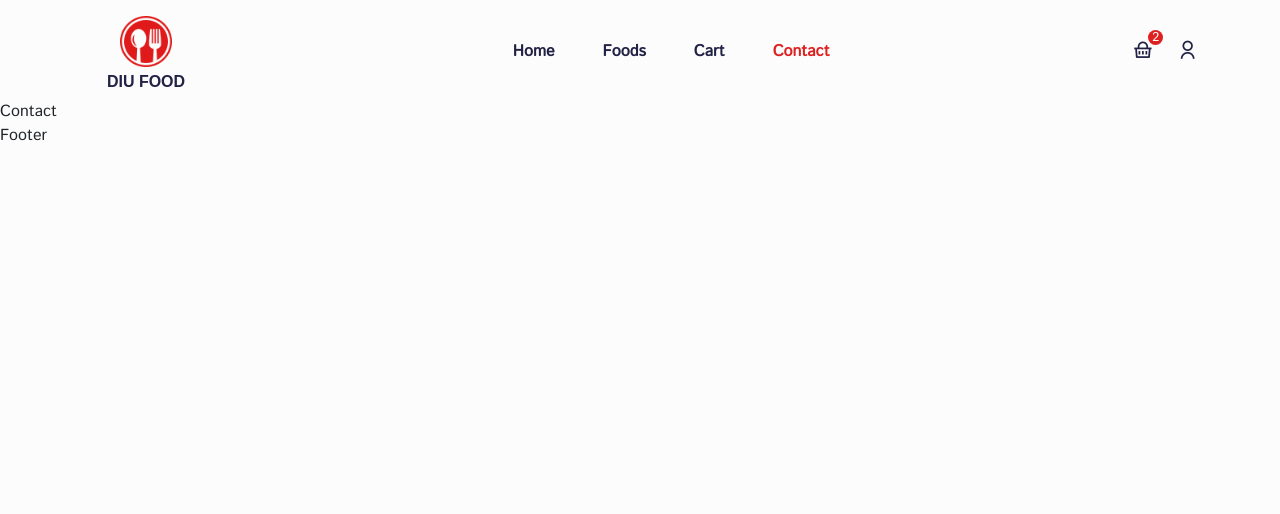
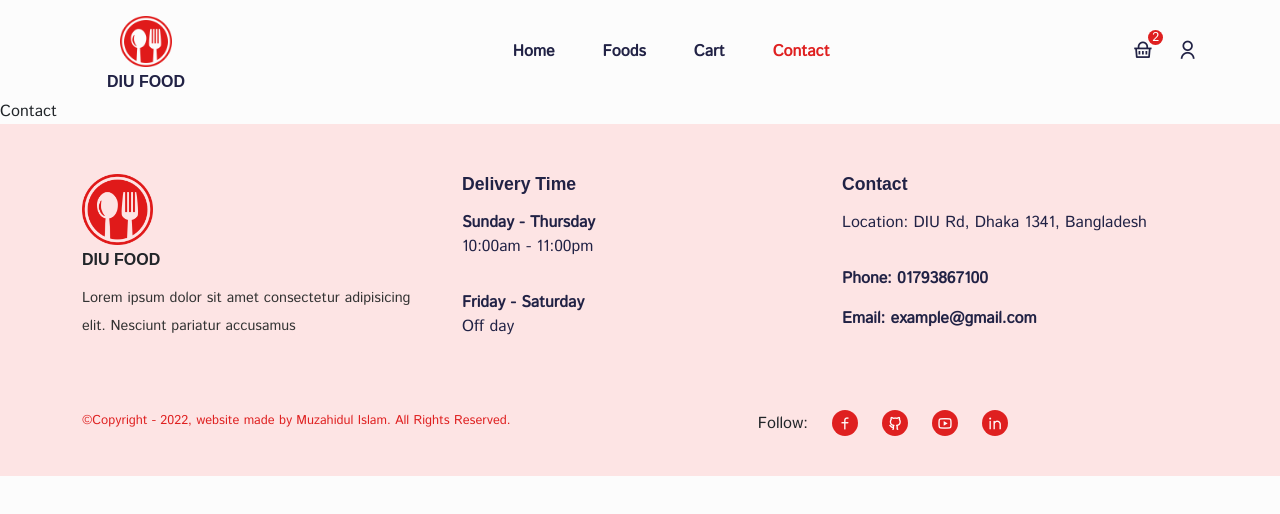
Before and after one commit to muzahid2559/React-Food-Delivery-Ecommerce-Website, a React (Create React App) app: page /contact in a window 1280 px wide. Shown: the top 514 px of the page. Built offline with nearby package versions, Linux system fonts and the light colour scheme; a web font is replaced by a local one.

Commit message:
Footer part

```diff
--- a/src/components/Footer/Footer.js
+++ b/src/components/Footer/Footer.js
@@ -1,11 +1,97 @@
-import React from 'react';
+import React from "react";
+import { Container, Row, Col, ListGroup, ListGroupItem } from "reactstrap";
+import logo from "../../assets/images/logo.png";
+
+import "../../styles/footer.css";
 
 const Footer = () => {
-    return (
-        <div>
-            Footer
-        </div>
-    );
+  return (
+    <footer className="footer">
+      <Container>
+        <Row>
+          <Col lg="4" md="4" sm="6">
+            <div className=" footer__logo text-start">
+              <img src={logo} alt="logo" />
+              <h5>DIU FOOD</h5>
+              <p>
+                Lorem ipsum dolor sit amet consectetur adipisicing elit.
+                Nesciunt pariatur accusamus
+              </p>
+            </div>
+          </Col>
+
+          <Col lg="4" md="4" sm="6">
+            <h5 className="footer__title">Delivery Time</h5>
+            <ListGroup className="deliver__time-list">
+              <ListGroupItem className=" delivery__time-item border-0 ps-0">
+                <span>Sunday - Thursday</span>
+                <p>10:00am - 11:00pm</p>
+              </ListGroupItem>
+
+              <ListGroupItem className=" delivery__time-item border-0 ps-0">
+                <span>Friday - Saturday</span>
+                <p>Off day</p>
+              </ListGroupItem>
+            </ListGroup>
+          </Col>
+
+          <Col lg="4" md="4" sm="6">
+            <h5 className="footer__title">Contact</h5>
+            <ListGroup className="deliver__time-list">
+              <ListGroupItem className=" delivery__time-item border-0 ps-0">
+                <p>Location: DIU Rd, Dhaka 1341, Bangladesh</p>
+              </ListGroupItem>
+              <ListGroupItem className=" delivery__time-item border-0 ps-0">
+                <span>Phone: 01793867100</span>
+              </ListGroupItem>
+
+              <ListGroupItem className=" delivery__time-item border-0 ps-0">
+                <span>Email: example@gmail.com</span>
+              </ListGroupItem>
+            </ListGroup>
+          </Col>
+
+        </Row>
+
+        <Row className="mt-5">
+          <Col lg="6" md="6">
+            <p className="copyright__text">
+            &#169;Copyright - 2022, website made by Muzahidul Islam. All Rights
+              Reserved.
+            </p>
+          </Col>
+          <Col lg="4" md="6">
+            <div className="social__links d-flex align-items-center gap-4 justify-content-end">
+              <p className="m-0">Follow: </p>
+              <span>
+                <a href="https://www.facebook.com/muzahid626">
+                  <i class="ri-facebook-line"></i>
+                </a>
+              </span>
+
+              <span>
+                <a href="https://github.com/muzahid626">
+                  <i class="ri-github-line"></i>
+                </a>
+              </span>
+
+              <span>
+                <a href="https://www.youtube.com/c/muzahid">
+                  <i class="ri-youtube-line"></i>
+                </a>
+              </span>
+
+              <span>
+                <a href="https://www.linkedin.com/in/muzahid626/">
+                  <i class="ri-linkedin-line"></i>
+                </a>
+              </span>
+            </div>
+          </Col>
+        </Row>
+      </Container>
+    </footer>
+  );
 };
 
 export default Footer;
--- a/src/components/Header/Header.js
+++ b/src/components/Header/Header.js
@@ -1,6 +1,6 @@
 import React from 'react';
 
-import { Container } from "reactstrap";
+import { Container, NavbarBrand } from "reactstrap";
 import logo from "../../assets/images/logo.png";
 import { NavLink, Link } from "react-router-dom";
 import "../../styles/header.css";
@@ -39,7 +39,7 @@ const Header = () => {
 
         {/* Logo Part */}
         <div className="logo">
-          <img src={logo} alt="logo" />
+        <NavbarBrand href="/"> <img src={logo} alt="logo" /> </NavbarBrand>
           <h5>DIU FOOD</h5>
         </div>
 
--- /dev/null
+++ b/src/styles/footer.css
@@ -0,0 +1,89 @@
+.footer {
+    padding-top: 50px;
+    padding-bottom: 30px;
+    background: #fde4e4;
+  }
+
+  .footer__logo img {
+    width: calc(100% - 80%);
+    margin-bottom: 5px;
+  }
+
+  .footer__logo h5 {
+    font-weight: 600;
+    font-size: 1rem;
+    margin-bottom: 15px;
+  }
+
+  .footer__logo p {
+    font-size: 0.9rem;
+    color: #333;
+    line-height: 28px;
+  }
+
+  .delivery__time-item {
+    background: transparent !important;
+  }
+
+  .delivery__time-item span {
+    font-weight: 600;
+    font-size: 1rem;
+    color: #212245;
+  }
+
+  .delivery__time-item p {
+    color: #212245;
+  }
+  .footer__title {
+    font-size: 1.1rem;
+    color: #212245;
+    font-weight: 600;
+  }
+
+  .social__links span i {
+    padding: 5px;
+    background: #df2020;
+    color: #fff;
+    border-radius: 50%;
+  }
+
+  .copyright__text {
+    font-size: 0.8rem;
+    color: #df2020;
+  }
+
+  @media only screen and (max-width: 992px) {
+
+  }
+
+  @media only screen and (max-width: 768px) {
+    .footer__title {
+      font-size: 0.8rem;
+    }
+
+    .delivery__time-item span {
+      font-size: 0.8rem;
+    }
+
+    .delivery__time-item p {
+      font-size: 0.7rem;
+      margin-bottom: 0;
+    }
+  }
+
+  @media only screen and (max-width: 576px) {
+    .copyright__text {
+      text-align: center;
+    }
+
+    .social__links p {
+      font-size: 0.8rem;
+    }
+
+    .social__links span {
+      padding: 4px;
+    }
+    .social__links span a {
+      font-size: 0.7rem;
+    }
+  }
```
